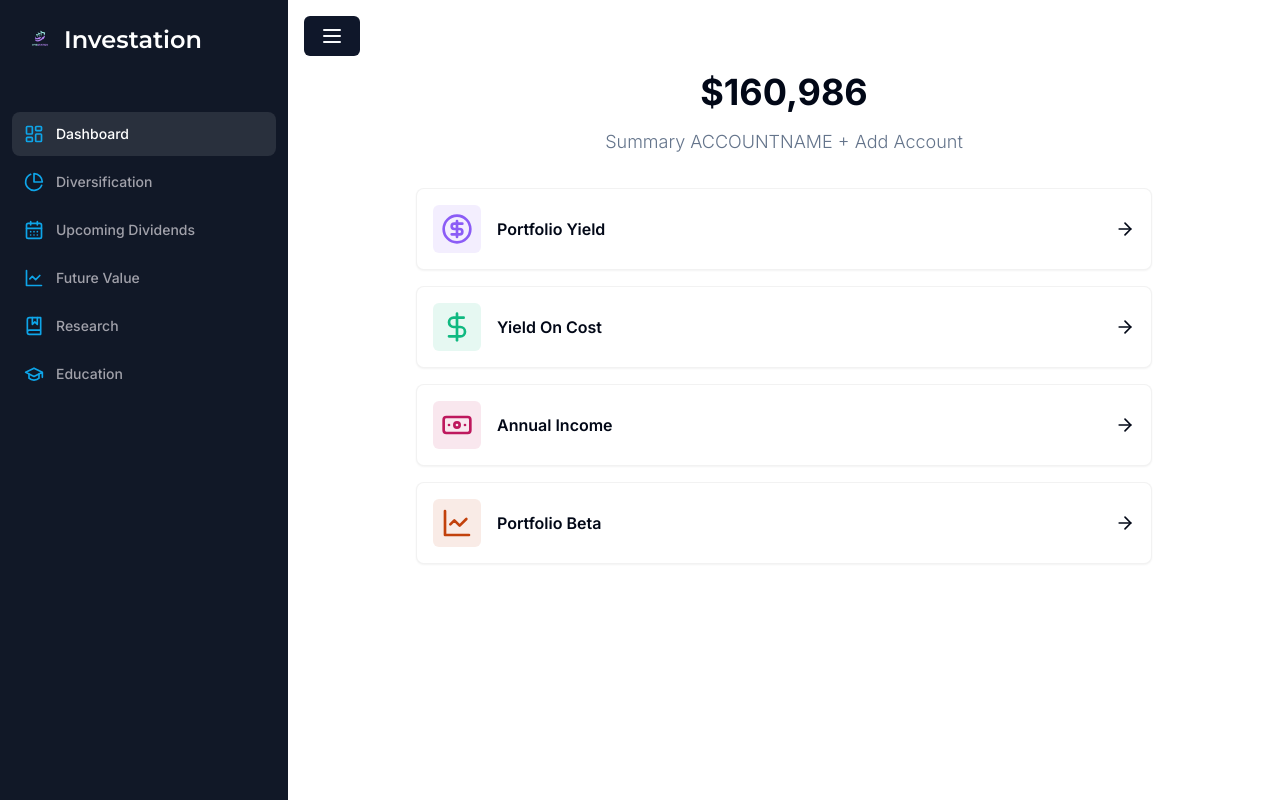
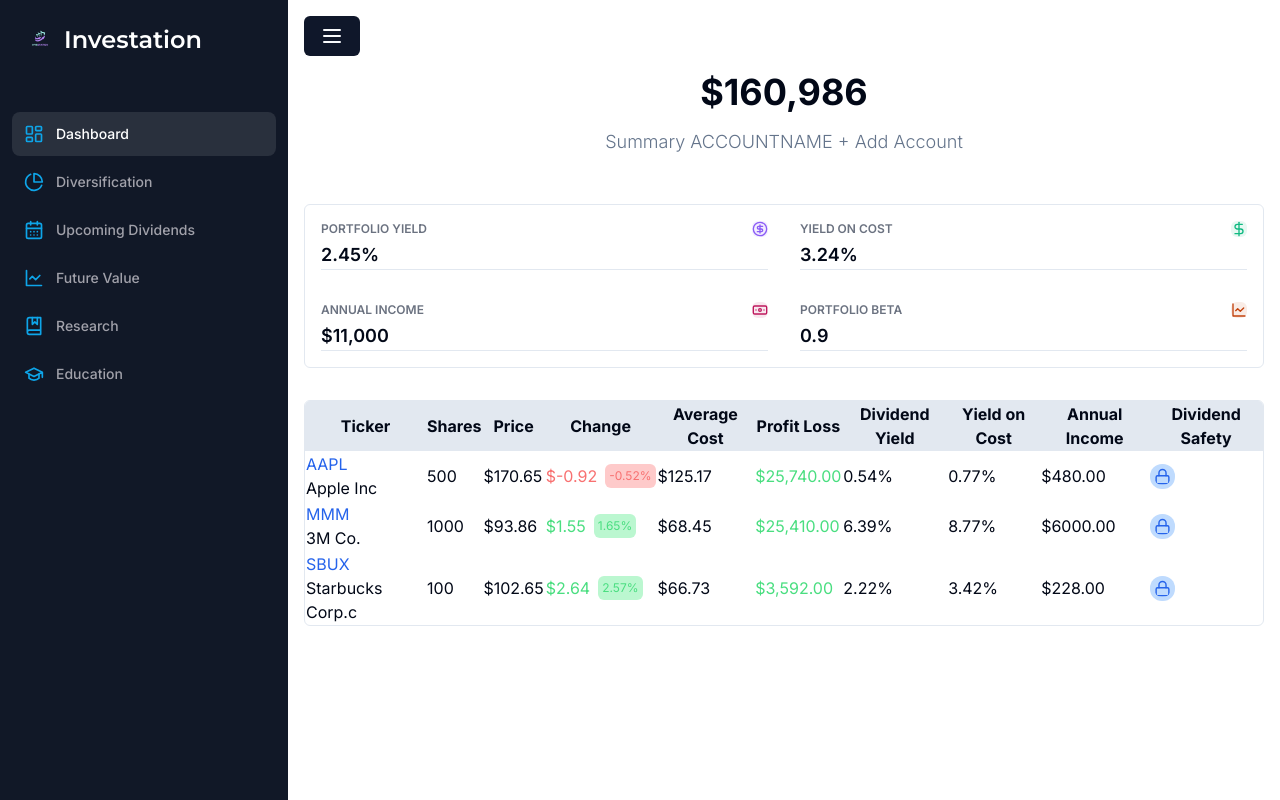
Before and after one commit to parsTroy/trackinvestments, a Next.js app: page /dashboard in a window 1280 px wide. Built offline with nearby package versions, Linux system fonts and the light colour scheme.

Commit message:
Update dashboard

```diff
--- a/app/(dashboard)/(routes)/dashboard/page.tsx
+++ b/app/(dashboard)/(routes)/dashboard/page.tsx
@@ -2,9 +2,40 @@
 
 import { Card } from '@/components/ui/card';
 import { cn } from '@/lib/utils';
-import { ArrowRight, Banknote, CircleDollarSign, DollarSign, LineChart, VideoIcon } from 'lucide-react';
+import { Banknote, CircleDollarSign, DollarSign, LineChart, LockIcon } from 'lucide-react';
 import { useRouter } from 'next/navigation';
 import React from 'react'
+
+const metrics = [
+  {
+    label: "Portfolio Yield",
+    icon: CircleDollarSign,
+    color: "text-violet-500",
+    bgColor: "bg-violet-500/10",
+    value: "2.45%"
+  },
+  {
+    label: "Yield On Cost",
+    icon: DollarSign,
+    color: "text-emerald-500",
+    bgColor: "bg-emerald-500/10",
+    value: "3.24%"
+  },
+  {
+    label: "Annual Income",
+    icon: Banknote,
+    color: "text-pink-700",
+    bgColor: "bg-pink-700/10",
+    value: "$11,000"
+  },
+  {
+    label: "Portfolio Beta",
+    icon: LineChart,
+    color: "text-orange-700",
+    bgColor: "bg-orange-700/10",
+    value: "0.9"
+  },
+]
 
 const tools = [
   {
@@ -35,6 +66,11 @@
     bgColor: "bg-orange-700/10",
     href: "/video"
   },
+  {
+    label: "Lock",
+    icon: LockIcon,
+    color: "text-blue-400"
+  }
 ]
 
 const Dashboard = () => {
@@ -48,7 +84,112 @@
         <p className='text-muted-foreground font-light text-sm md:text-lg text-center'>Summary ACCOUNTNAME + Add Account</p>
       </div>
 
-      <div className='px-4 md:px-20 lg:px-32 space-y-4'>
+      <div className='flex justify-center align-middle'>
+        <div className='grid grid-cols-2 border rounded-md uppercase font-semibold text-xs gap-8 p-4 m-4 w-full'>
+          {metrics.map((metric) => (
+            <div className='border-b'>
+              <div className='flex justify-between text-gray-500'>
+                {metric.label}
+                <div className={cn("rounded-md", metric.bgColor)}>
+                  <metric.icon className={cn("w-4 h-4", metric.color)} />
+                </div>
+              </div>
+              <p className='mt-1 text-lg font-semibold'>{metric.value}</p>
+            </div>
+          ))}
+        </div>
+      </div>
+
+      <div className='border overflow-x-auto rounded-md flex m-4'>
+        <table className='table-auto overflow-scroll'>
+          <thead className='bg-slate-200'>
+            <tr>
+              <th>Ticker</th>
+              <th>Shares</th>
+              <th>Price</th>
+              <th>Change</th>
+              <th>Average Cost</th>
+              <th>Profit Loss</th>
+              <th>Dividend Yield</th>
+              <th>Yield on Cost</th>
+              <th>Annual Income</th>
+              <th>Dividend Safety</th>
+            </tr>
+          </thead>
+          <tbody>
+            <tr>
+              <td>
+                <div>
+                  <p className='text-blue-600'>AAPL</p>
+                  <p>Apple Inc</p>
+                </div>
+              </td>
+              <td>500</td>
+              <td>$170.65</td>
+              <td>
+                <div className='flex'>
+                  <p className={`text-red-400`}>$-0.92</p>
+                  <p className={`text-red-400 p-1 ml-2 bg-red-200 rounded-md text-xs`}>-0.52%</p>
+                </div>
+              </td>
+              <td>$125.17</td>
+              <td className={`text-green-400`}>$25,740.00</td>
+              <td>0.54%</td>
+              <td>0.77%</td>
+              <td>$480.00</td>
+              <td className='text-blue-600'>{<LockIcon className='w-[25px] h-[25px] p-1 bg-blue-200 rounded-xl' />}</td>
+            </tr>
+
+            <tr>
+              <td>
+                <div>
+                  <p className='text-blue-600'>MMM</p>
+                  <p>3M Co.</p>
+                </div>
+              </td>
+              <td>1000</td>
+              <td>$93.86</td>
+              <td>
+                <div className='flex'>
+                  <p className={`text-green-400`}>$1.55</p>
+                  <p className={`text-green-400 p-1 ml-2 bg-green-200 rounded-md text-xs`}>1.65%</p>
+                </div>
+              </td>
+              <td>$68.45</td>
+              <td className={`text-green-400`}>$25,410.00</td>
+              <td>6.39%</td>
+              <td>8.77%</td>
+              <td>$6000.00</td>
+              <td className='text-blue-600'>{<LockIcon className='w-[25px] h-[25px] p-1 bg-blue-200 rounded-xl' />}</td>
+            </tr>
+
+            <tr>
+              <td>
+                <div>
+                  <p className='text-blue-600'>SBUX</p>
+                  <p>Starbucks Corp.c</p>
+                </div>
+              </td>
+              <td>100</td>
+              <td>$102.65</td>
+              <td>
+                <div className='flex'>
+                  <p className={`text-green-400`}>$2.64</p>
+                  <p className={`text-green-400 p-1 ml-2 bg-green-200 rounded-md text-xs`}>2.57%</p>
+                </div>
+              </td>
+              <td>$66.73</td>
+              <td className={`text-green-400`}>$3,592.00</td>
+              <td>2.22%</td>
+              <td>3.42%</td>
+              <td>$228.00</td>
+              <td className='text-blue-600'>{<LockIcon className='w-[25px] h-[25px] p-1 bg-blue-200 rounded-xl' />}</td>
+            </tr>
+          </tbody>
+        </table>
+      </div>
+
+      {/* <div className='px-4 md:px-20 lg:px-32 space-y-4'>
         {tools.map((tool) => (
           <Card onClick={() => router.push(tool.href)} key={tool.href} className='p-4 border-black/5 flex items-center justify-between hover:shadow-md transition cursor-pointer'>
             <div className='flex items-center gap-x-4'>
@@ -62,7 +203,7 @@
             <ArrowRight className='w-5 h-5' />
           </Card>
         ))}
-      </div>
+      </div> */}
     </div>
   )
 }
```
